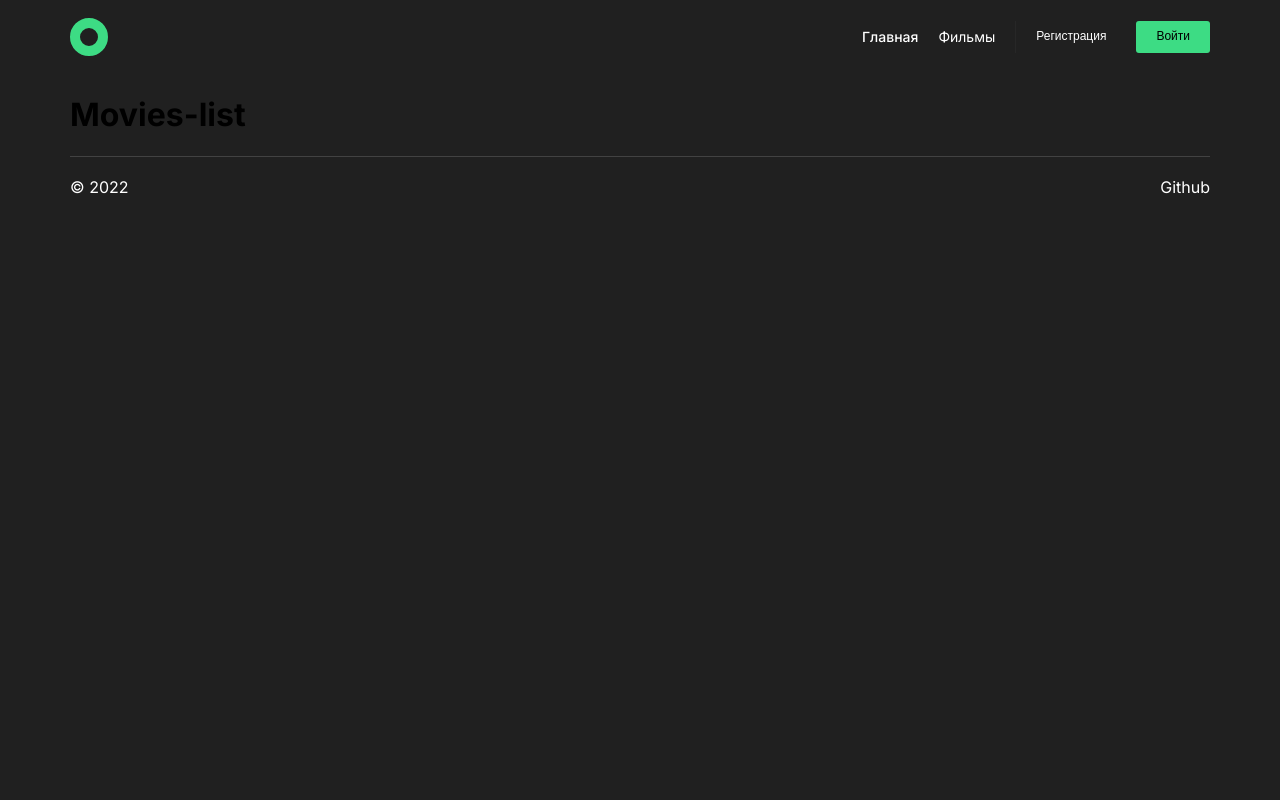
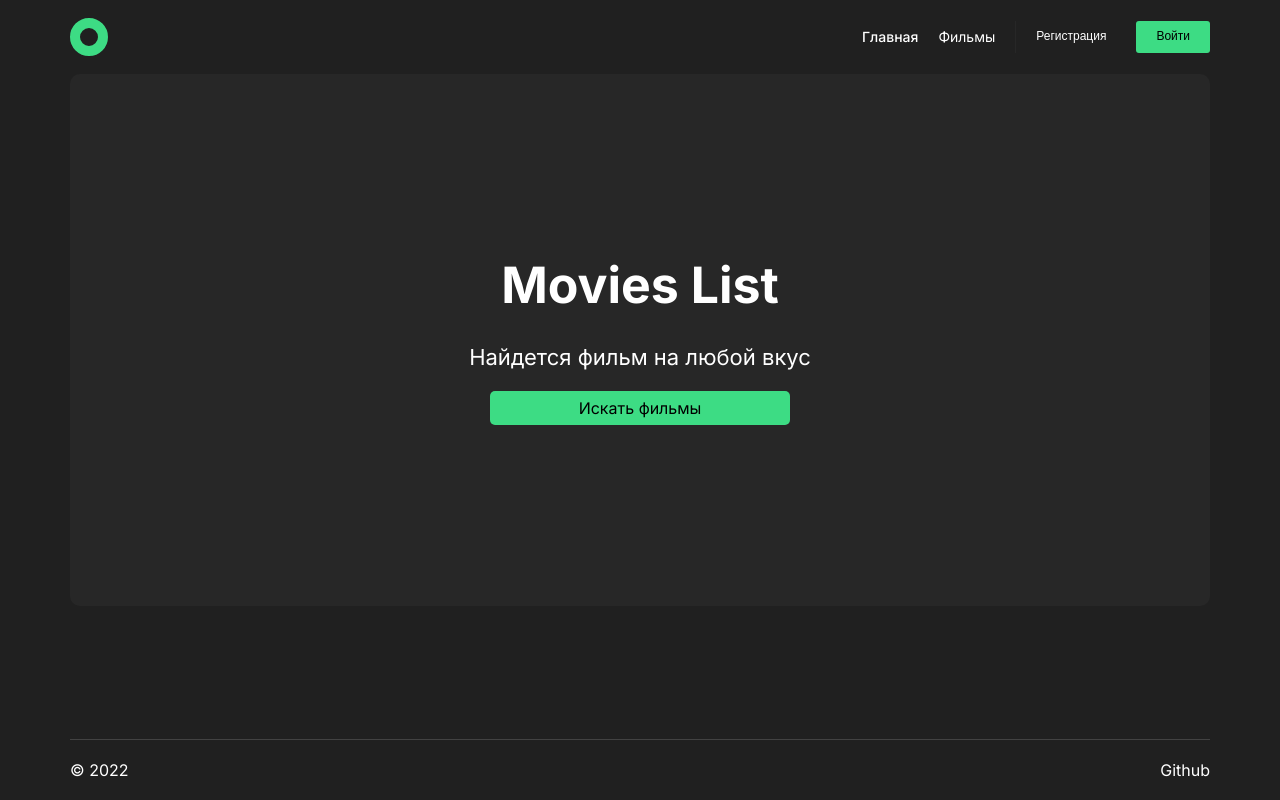
Before and after one commit to vpetrukhin/MoviesList, a Next.js app: page / in a window 1280 px wide. Built offline with nearby package versions, Linux system fonts and the light colour scheme.

Commit message:
Сделана главная страница

```diff
--- a/app/components/Layout/Menu/Menu.tsx
+++ b/app/components/Layout/Menu/Menu.tsx
@@ -1,5 +1,4 @@
 import {useEffect, useState} from "react";
-import {useRouter} from 'next/router';
 import {Navigation, Button} from "../../index";
 import {MenuProps} from "./Menu.props";
 import styles from "./Menu.module.scss";
@@ -8,7 +7,7 @@ export const Menu = ({className, ...props}: MenuProps) => {
     const [isOpen, setIsOpen] = useState<boolean>(false);
 
     useEffect(() => {
-        setIsOpen(!(document.documentElement.offsetWidth < 768))
+        setIsOpen(document.documentElement.offsetWidth < 768)
     }, []);
 
     const handleClick = () => {
--- a/app/styles/globals.scss
+++ b/app/styles/globals.scss
@@ -7,6 +7,10 @@ body {
   margin: 0;
   font-family: -apple-system, BlinkMacSystemFont, Segoe UI, Roboto, Oxygen,
     Ubuntu, Cantarell, Fira Sans, Droid Sans, Helvetica Neue, sans-serif;
+}
+
+#__next {
+  height: 100%;
 }
 
 body {
--- a/pages-components/HomePage/Homepage.module.scss
+++ b/pages-components/HomePage/Homepage.module.scss
@@ -0,0 +1,43 @@
+@import '../../app/styles/variables';
+
+.home {
+  height: 80%;
+  display: flex;
+  flex-direction: column;
+  align-items: center;
+  justify-content: center;
+  background: $second-bg;
+  border-radius: 10px;
+  font-weight: 400;
+  text-align: center;
+  color: $white;
+  &Title {
+    margin: 0 0 30px;
+    font-size: 50px;
+    line-height: 58px;
+  }
+  &Offer {
+    margin: 0 0 20px;
+    font-size: 22px;
+    line-height: 27px;
+  }
+  &Link {
+    width: 300px;
+    padding: 7px 0;
+    border-radius: 5px;
+    background-color: $light-green;
+    color: $black;
+    &:hover {
+      color: $white;
+    }
+  }
+}
+
+@media screen and (max-width: 370px) {
+  .home {
+    padding: 0 5px;
+    &Link {
+      width: 90%;
+    }
+  }
+}
--- a/pages-components/HomePage/Homepage.tsx
+++ b/pages-components/HomePage/Homepage.tsx
@@ -1,4 +1,6 @@
 import Head from "next/head";
+import styles from "./Homepage.module.scss";
+import Link from "next/link";
 
 export const Homepage = () => {
     return (
@@ -8,7 +10,12 @@ export const Homepage = () => {
                 <meta name="description" content="Generated by create next app" />
                 <link rel="icon" href="/favicon.ico" />
             </Head>
-            <h1>Movies-list</h1>
+            <section className={styles.home}>
+                <h1 className={styles.homeTitle}>Movies List</h1>
+                <p className={styles.homeOffer}>Найдется фильм на любой вкус</p>
+                <Link href='/films'><a className={styles.homeLink}>Искать фильмы</a></Link>
+            </section>
+
         </>
     )
 }
```
